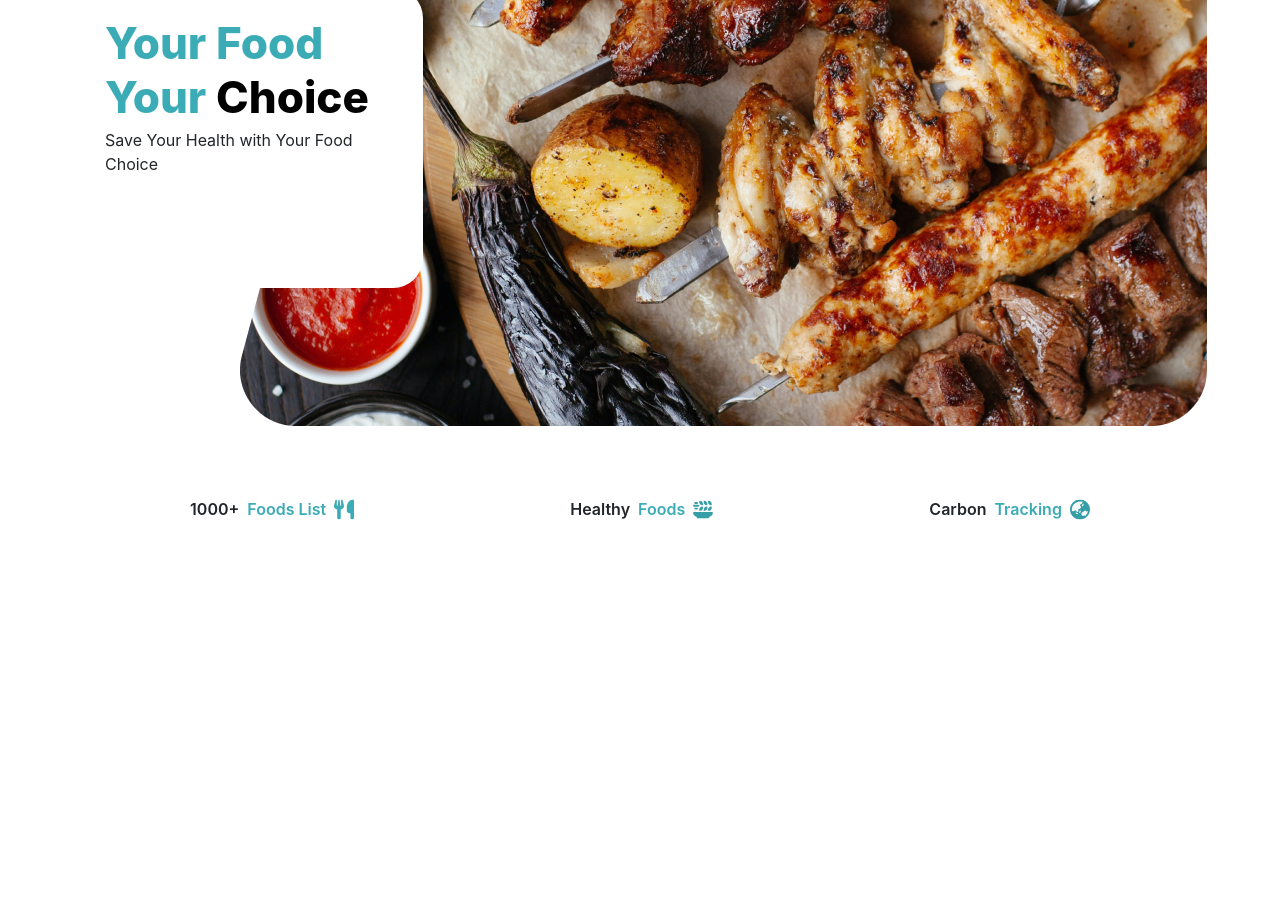
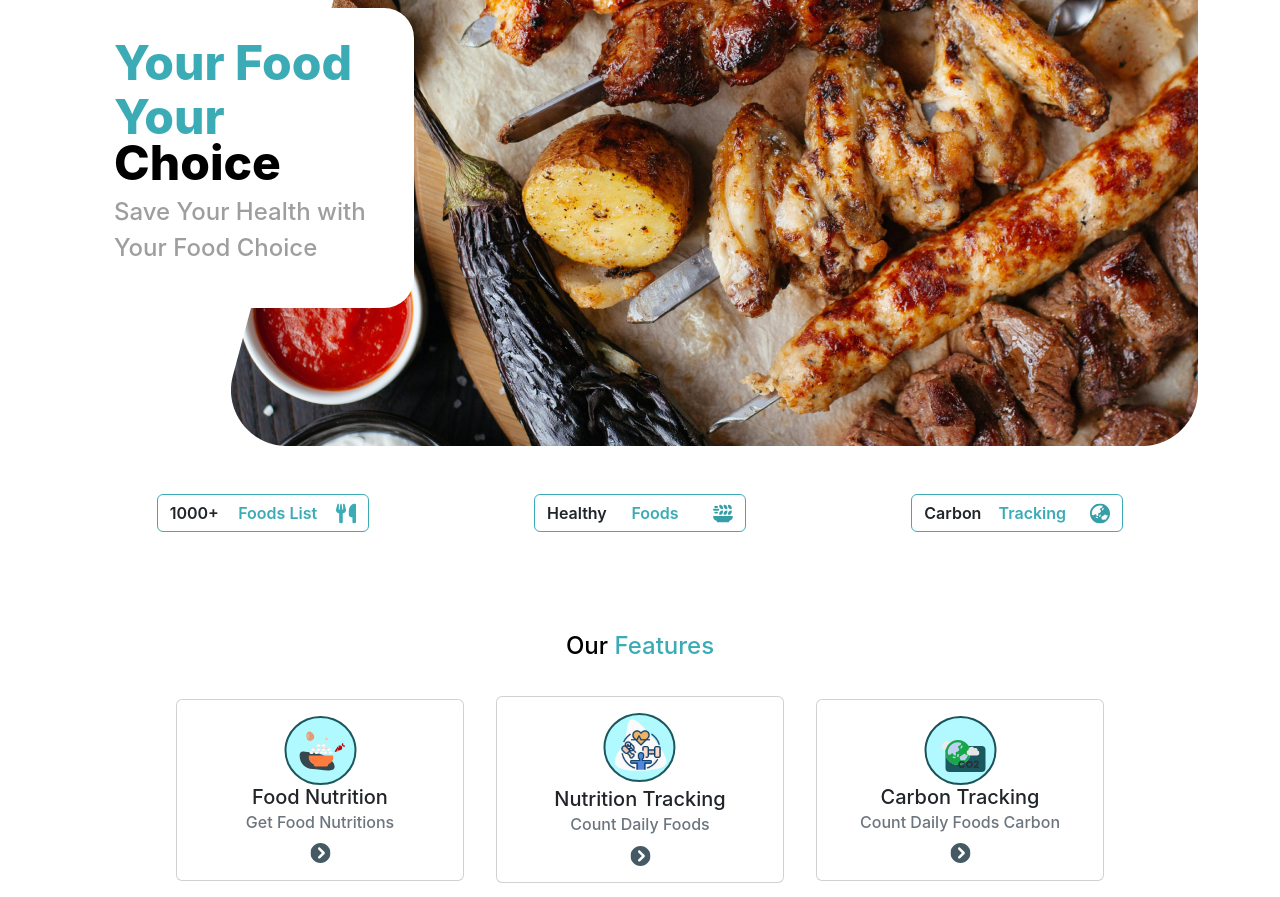
Before and after one commit to Febe2-Skilvul/foodise-app, a React (Create React App) app: page / in a window 1280 px wide. Shown: the part 280-1177 px from the top of the page. Before the commit the page ends 896 px from the top, so only its background shows below. Built offline with nearby package versions, Linux system fonts and the light colour scheme.

Commit message:
hero and features

```diff
--- /dev/null
+++ b/src/components/CardFeature.jsx
@@ -0,0 +1,21 @@
+import React from 'react';
+import { Card } from 'react-bootstrap';
+
+const CardFeature = ({ logo, title, desc }) => {
+  return (
+    <Card style={{ width: '18rem' }} className="mx-2 text-center">
+      <Card.Body>
+        <img src={logo} alt="" />
+        <Card.Title>{title}</Card.Title>
+        <Card.Subtitle className="mb-2 text-muted">
+          {desc}
+        </Card.Subtitle>
+        <Card.Link href="#">
+          <img src="/icons/chevron-right.svg" alt="" />
+        </Card.Link>
+      </Card.Body>
+    </Card>
+  );
+};
+
+export default CardFeature;
--- /dev/null
+++ b/src/components/Features.jsx
@@ -0,0 +1,22 @@
+import React from 'react';
+import { Stack } from 'react-bootstrap';
+import { features } from '../config';
+import { TextOne } from './atoms/Fonts';
+import CardFeature from './CardFeature';
+
+function Features() {
+  return (
+    <Stack className="d-flex flex-wrap flex-md-row justify-content-center gap-3 align-items-center mt-3">
+      {features.map((card, i) => (
+        <CardFeature
+          title={card.title}
+          logo={card.logo}
+          desc={card.desc}
+          key={i}
+        />
+      ))}
+    </Stack>
+  );
+}
+
+export default Features;
--- a/src/components/Hero.jsx
+++ b/src/components/Hero.jsx
@@ -1,51 +1,32 @@
 import { Stack } from 'react-bootstrap';
 import Button from 'react-bootstrap/Button';
 import { services } from '../config';
+import BtnService from './atoms/BtnService';
 
 function Hero() {
   return (
-    <>
+    <div>
       <div className="hero">
         <div className="cardHero card border-0">
           <h2>Your Food</h2>
           <h2>
             Your <span>Choice</span>{' '}
           </h2>
-          <p className="fs-6">
-            {' '}
-            Save Your Health with Your Food Choice
-          </p>
+          <p> Save Your Health with Your Food Choice</p>
         </div>
         <img className="img-fluid " src="/images/Hero.png" alt="" />
       </div>
-      <Stack className="d-flex flex-wrap flex-md-row justify-content-around">
-        {services.map((btn, index) => (
-          <Button
-            key={`btnLanding-${index}`}
-            variant="outline-grey"
-            className="hero mx-1">
-            <div className="d-flex align-items-center ">
-              <p
-                className="tx-grey my-auto"
-                style={{
-                  fontWeight: '600',
-                }}>
-                {btn.text1}
-              </p>
-              <p
-                className="mx-2 my-auto"
-                style={{
-                  color: '#3bacb6',
-                  fontWeight: '600',
-                }}>
-                {btn.text2}
-              </p>
-              <img src={btn.icon} alt="" />
-            </div>
-          </Button>
+      <Stack className="d-flex mt-5 flex-wrap flex-row justify-content-around gap-3">
+        {services.map((btn, i) => (
+          <BtnService
+            key={i}
+            text1={btn.text1}
+            text2={btn.text2}
+            icon={btn.icon}
+          />
         ))}
       </Stack>
-    </>
+    </div>
   );
 }
 
--- /dev/null
+++ b/src/components/atoms/BtnService.jsx
@@ -0,0 +1,31 @@
+import { Button } from 'react-bootstrap';
+
+const BtnService = ({ text1, text2, icon }) => {
+  return (
+    <Button
+      variant="outline-grey"
+      className="btn-service mx-1 d-flex align-items-center justify-content-evenly ">
+      <p
+        className="tx-grey my-auto"
+        style={{
+          fontWeight: '600',
+          width: '50px',
+          textAlign: 'start',
+        }}>
+        {text1}
+      </p>
+      <p
+        className="mx-2 my-auto"
+        style={{
+          color: '#3bacb6',
+          fontWeight: '600',
+          width: '100px',
+        }}>
+        {text2}
+      </p>
+      <img src={icon} alt="" />
+    </Button>
+  );
+};
+
+export default BtnService;
--- a/src/config/index.js
+++ b/src/config/index.js
@@ -16,7 +16,7 @@ const services = [
   },
 ];
 
-const CardFeature = [
+const features = [
   {
     logo: '/icons/food.svg',
     title: 'Food Nutrition',
@@ -60,4 +60,4 @@ const CardFood = [
   },
 ];
 
-export { services, CardFeature, CardFood };
+export { services, features, CardFood };
--- a/src/index.css
+++ b/src/index.css
@@ -45,26 +45,33 @@ code {
   align-items: center;
   margin: 2rem 0;
 }
+.btn-service {
+  border: 1px solid #3bacb6;
+}
 .hero-img {
   width: 800px;
 }
 .cardHero {
   margin-right: -200px;
   height: 300px;
-  min-width: 350px;
+  width: 350px;
   padding: 2rem 2rem 2rem 2rem;
   border-bottom-right-radius: 30px;
   border-top-right-radius: 30px;
 }
 .cardHero h2 {
-  font-size: 64px;
   font-weight: 800;
-  font-size: 44px;
+  font-size: 48px;
   line-height: 46px;
   color: #3bacb6;
 }
 .cardHero h2 span {
   color: #000;
+}
+.cardHero p {
+  font-size: 24px;
+  color: #9e9e9e;
+  font-weight: 500;
 }
 @media screen and (max-width: 980px) {
   .cardHero {
@@ -78,4 +85,7 @@ code {
     left: 0;
     position: absolute;
   }
+  .btn-service {
+    width: 250px;
+  }
 }
--- a/src/layout/Layout.jsx
+++ b/src/layout/Layout.jsx
@@ -11,6 +11,7 @@ const Layout = ({ children }) => {
         style={{
           minHeight: '100vh',
           borderTop: 'solid 2px #D9D9D9',
+          paddingTop: '20px',
         }}>
         <div className="d-block d-md-none">
           <Search />
--- a/src/pages/Landing-page/LandingPage.jsx
+++ b/src/pages/Landing-page/LandingPage.jsx
@@ -1,14 +1,18 @@
 import React from 'react';
+import { Col, Row } from 'react-bootstrap';
+import { TextOne } from '../../components/atoms/Fonts';
+import Features from '../../components/Features';
 import Hero from '../../components/Hero';
 
 function LandingPage() {
   return (
-    <div>
+    <Row>
       <Hero />
-      <div className="mt-5">
-        <div></div>
+      <div className="mt-5 p-0 p-md-5 d-flex align-items-center flex-column">
+        <TextOne colored={'Features'}>Our</TextOne>
+        <Features />
       </div>
-    </div>
+    </Row>
   );
 }
 
```
